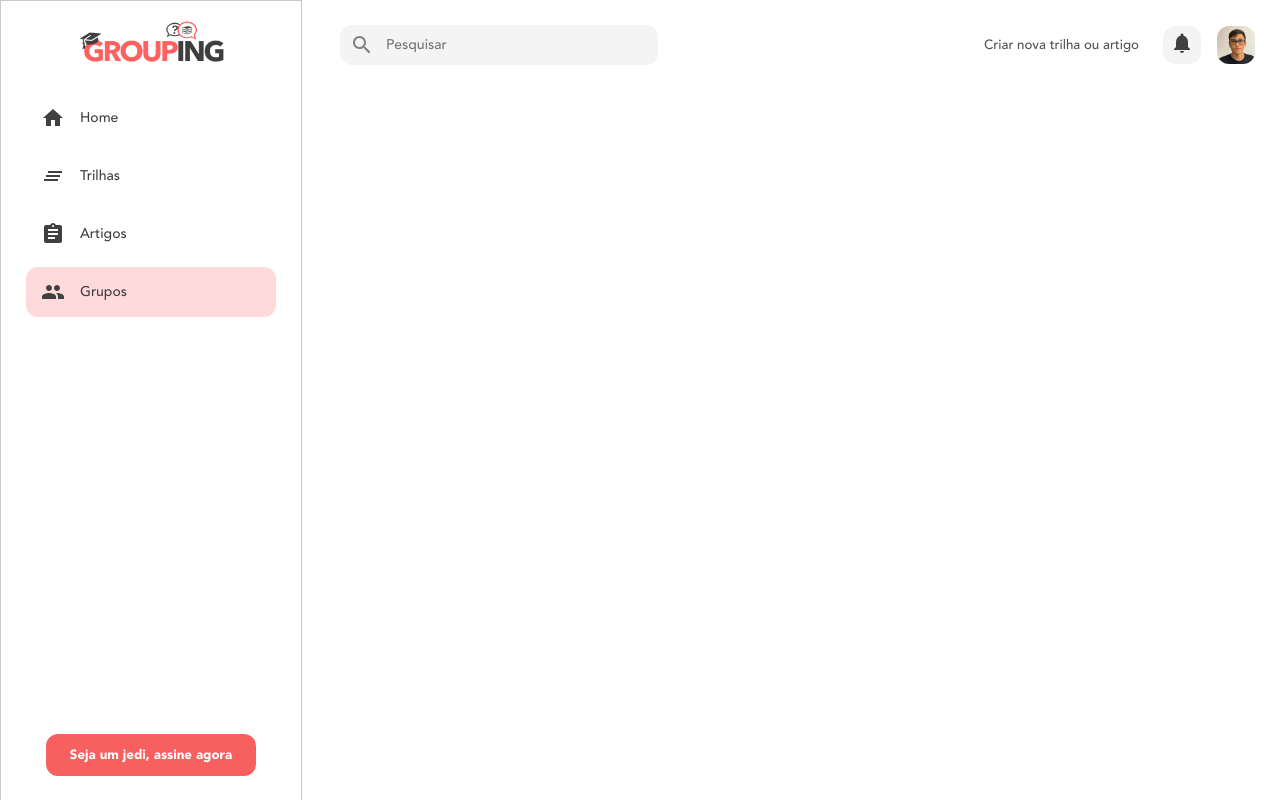
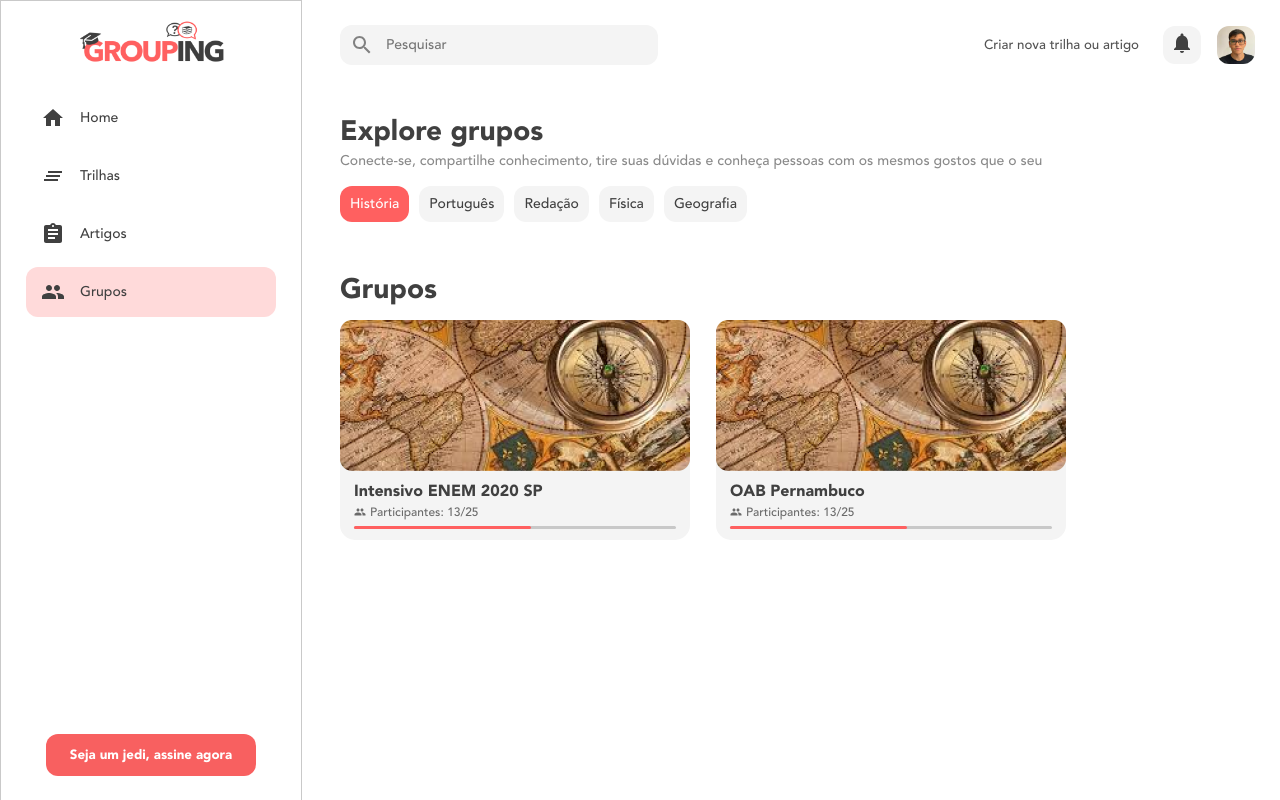
Before and after one commit to ronaldscruz/grouping, a React (Create React App) app: page /groups in a window 1280 px wide. Built offline with nearby package versions, Linux system fonts and the light colour scheme.

Commit message:
Groups listing done

```diff
--- a/src/index.css
+++ b/src/index.css
@@ -22,6 +22,10 @@ body {
   font-size: 12px;
 }
 
+.MuiSvgIcon-root.__small {
+  font-size: 14px;
+}
+
 .MuiSvgIcon-root.__mr {
   margin-right: 4px;
   margin-bottom: 2px;
--- a/src/pages/Dashboard/index.jsx
+++ b/src/pages/Dashboard/index.jsx
@@ -4,7 +4,7 @@ import "./styles.css";
 import AuthenticatedTopBar from "../../components/AuthenticatedTopBar";
 import Sidebar from "../../components/Sidebar";
 import DashboardGreeting from "./DashboardGreeting";
-import SubjectTabs from "./SubjectTabs";
+import SubjectTabs from "../../components/SubjectTabs";
 import DashboardSection from "./DashboardSection";
 
 function Dashboard() {
--- /dev/null
+++ b/src/pages/Groups/GroupCard/index.jsx
@@ -0,0 +1,43 @@
+import React from "react";
+import "./styles.css";
+
+import groupImg from "../../../assets/group.png";
+
+import { Group } from "@material-ui/icons";
+import { useHistory } from "react-router-dom";
+
+function GroupCard({ id, name, members, limit }) {
+  const history = useHistory();
+
+  const redirectToGroupPage = () => {
+    history.push(`/groups/${id}`);
+  };
+
+  return (
+    <div className="group-card">
+      <img
+        src={groupImg}
+        alt="Bússola sobre um mapa"
+        className="group-img"
+        width="350"
+        onClick={redirectToGroupPage}
+      />
+      <div className="group-info">
+        <span className="group-card-name" onClick={redirectToGroupPage}>
+          {name}
+        </span>
+        <div className="members-quantity">
+          <span className="quantity-title">
+            <Group className="__mr __smaller" /> Participantes: {members}/
+            {limit}
+          </span>
+          <div className="members-to-limit">
+            <div className="current-members"></div>
+          </div>
+        </div>
+      </div>
+    </div>
+  );
+}
+
+export default GroupCard;
--- /dev/null
+++ b/src/pages/Groups/GroupCard/styles.css
@@ -0,0 +1,51 @@
+.group-card {
+  display: inline-block;
+  width: 350px;
+  height: 220px;
+  margin: 0 26px 26px 0;
+  background: #f4f4f4;
+  border-radius: 15px;
+}
+
+.group-info {
+  display: flex;
+  flex-direction: column;
+  justify-content: center;
+  padding: 6px 14px 14px;
+}
+
+.group-img,
+.group-card-name {
+  cursor: pointer;
+}
+
+.group-card-name {
+  font-size: 16px;
+  font-weight: bold;
+  color: #404040;
+}
+
+.members-quantity {
+  color: #6a6a6a;
+}
+
+.quantity-title {
+  display: flex;
+  align-items: center;
+  margin-top: 4px;
+  font-size: 12px;
+}
+
+.members-to-limit {
+  margin-top: 6px;
+  height: 3px;
+  background: #c8c8c8;
+  border-radius: 2px;
+}
+
+.current-members {
+  width: 55%;
+  height: 3px;
+  background: #ff6060;
+  border-radius: 2px;
+}
--- a/src/pages/Groups/index.jsx
+++ b/src/pages/Groups/index.jsx
@@ -3,16 +3,37 @@ import "./styles.css";
 
 import Sidebar from "../../components/Sidebar";
 import AuthenticatedTopBar from "../../components/AuthenticatedTopBar";
+import SubjectTabs from "../../components/SubjectTabs";
+import GroupCard from "./GroupCard";
 
 function Groups() {
+  const mockGroups = [
+    { id: 1, name: "Intensivo ENEM 2020 SP", members: 13, limit: 25 },
+    { id: 2, name: "OAB Pernambuco", members: 13, limit: 25 },
+  ];
+
   return (
     <div className="groups-wrapper">
       <Sidebar />
       <div className="__consider-sidebar">
         <AuthenticatedTopBar />
-        <h1 className="groups-greeting"></h1>
-        <span className="groups-description"></span>
-        <div className="groups-listing"></div>
+        <div className="greeting-wrapper">
+          <h1 className="groups-greeting">Explore grupos</h1>
+          <span className="groups-description">
+            Conecte-se, compartilhe conhecimento, tire suas dúvidas e conheça
+            pessoas com os mesmos gostos que o seu
+          </span>
+          <div className="subject-tabs-group-wrapper">
+            <SubjectTabs />
+          </div>
+        </div>
+        <div className="groups-listing">
+          <h1 className="groups-listing-title">Grupos</h1>
+          {mockGroups?.length > 0 &&
+            mockGroups.map((g) => {
+              return <GroupCard {...g} />;
+            })}
+        </div>
       </div>
     </div>
   );
--- a/src/pages/Groups/styles.css
+++ b/src/pages/Groups/styles.css
@@ -0,0 +1,24 @@
+.greeting-wrapper {
+  margin-bottom: 52px;
+}
+
+.groups-greeting {
+  color: #404040;
+  font-size: 28px;
+  margin-bottom: 2px;
+}
+
+.groups-listing-title {
+  color: #404040;
+  font-size: 28px;
+  margin-bottom: 12px;
+}
+
+.groups-description {
+  font-size: 14px;
+  color: #8a8a8a;
+}
+
+.subject-tabs-group-wrapper {
+  margin-top: 15px;
+}
```
Also changed, not shown: src/assets/group.png (added), src/components/SubjectTabs/index.jsx (renamed from src/pages/Dashboard/SubjectTabs/index.jsx), src/components/SubjectTabs/styles.css (renamed from src/pages/Dashboard/SubjectTabs/styles.css).
